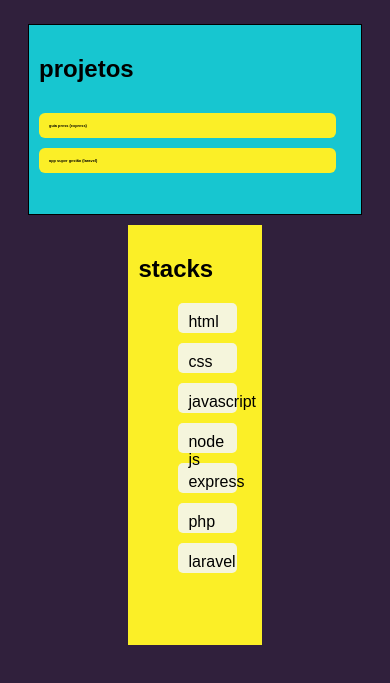
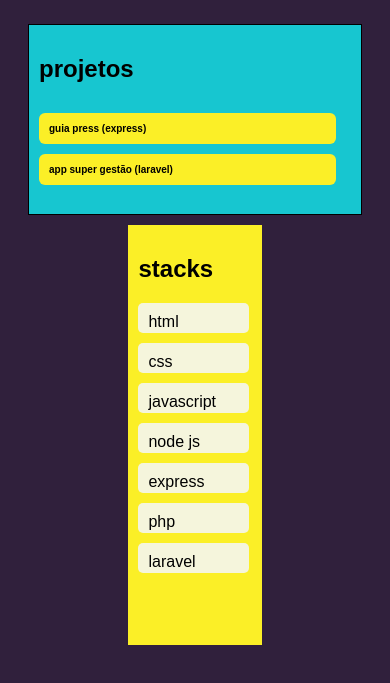
Before and after one commit to Rodrigo-brinate/portifolio, a plain HTML site: page index.html in a window 390 px wide. Shown: the part 111-794 px from the top of the page. Drawn offline with Linux system fonts and the light colour scheme.

Commit message:
Add files via upload

```diff
--- a/index.html
+++ b/index.html
@@ -86,11 +86,15 @@ li {
         margin-left: auto;
         margin-right: auto;
     }
+    ul {
+        display: contents;
+    }
     li {
         height: 10px;
+        width: 80%;
     }
     a {
-        font-size: 1vw;
+        font-size: 10px;
         width: 71vw;
     }
 
```
